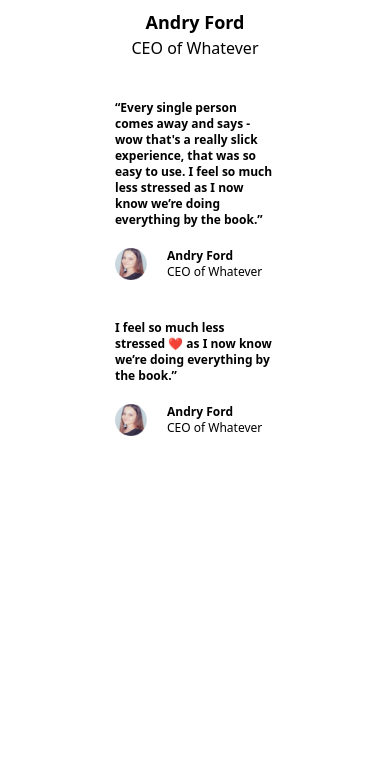
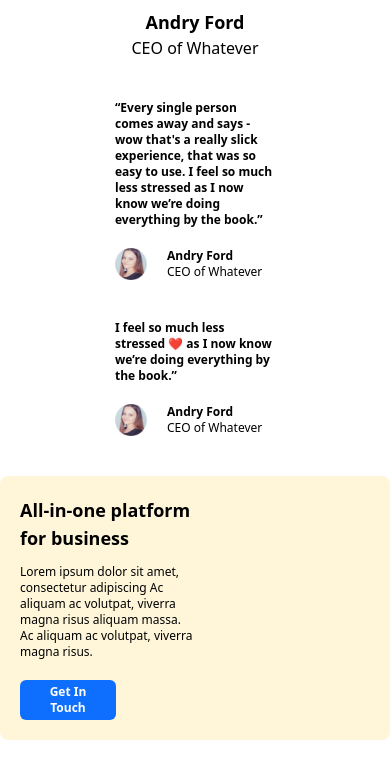
Before and after one commit to mhasaero/FrontEnd-1-rev, a website: page src/index.html in a window 390 px wide. Shown: the part 4913-5691 px from the top of the page. Before the commit the page ends 5389 px from the top, so only its background shows below. Drawn offline with Linux system fonts and the light colour scheme.

Commit message:
feat(section): add CTA section
push CTA section kendala ada di bagian responsive pemilihan design apakah pada saat

```diff
--- a/src/index.html
+++ b/src/index.html
@@ -188,5 +188,16 @@
         </div>
       </div>
     </section>
+
+    <!-- CTA -->
+    <section class="lg:w-[60rem] md:w-[35rem] w-[20rem] fold:w-full rounded-lg bg-[#FFF6DA] lg:p-16 md:p-10 p-5 mx-auto box-border flex fold:flex-col justify-between mb-10">
+      <div class="md:w-[35rem] w-[11rem] fold:mb-5">
+        <h2 class="md:text-2xl text-lg font-bold mb-3">All-in-one platform for business</h2>
+        <p class="md:text-md text-xs lg:w-[28rem]">Lorem ipsum dolor sit amet, consectetur adipiscing Ac aliquam ac volutpat, viverra magna risus aliquam massa. Ac aliquam ac volutpat, viverra magna risus.</p>
+      </div>
+      <div>
+        <button class="rounded-md bg-[#0E6FFF] md:py-3 lg:px-5 py-1 px-3 lg:w-[10rem] lg:text-lg font-bold text-white w-[6rem] text-xs">Get In Touch</button>
+      </div>
+    </section>
   </body>
 </html>
```
Also changed, not shown: src/output.css.
